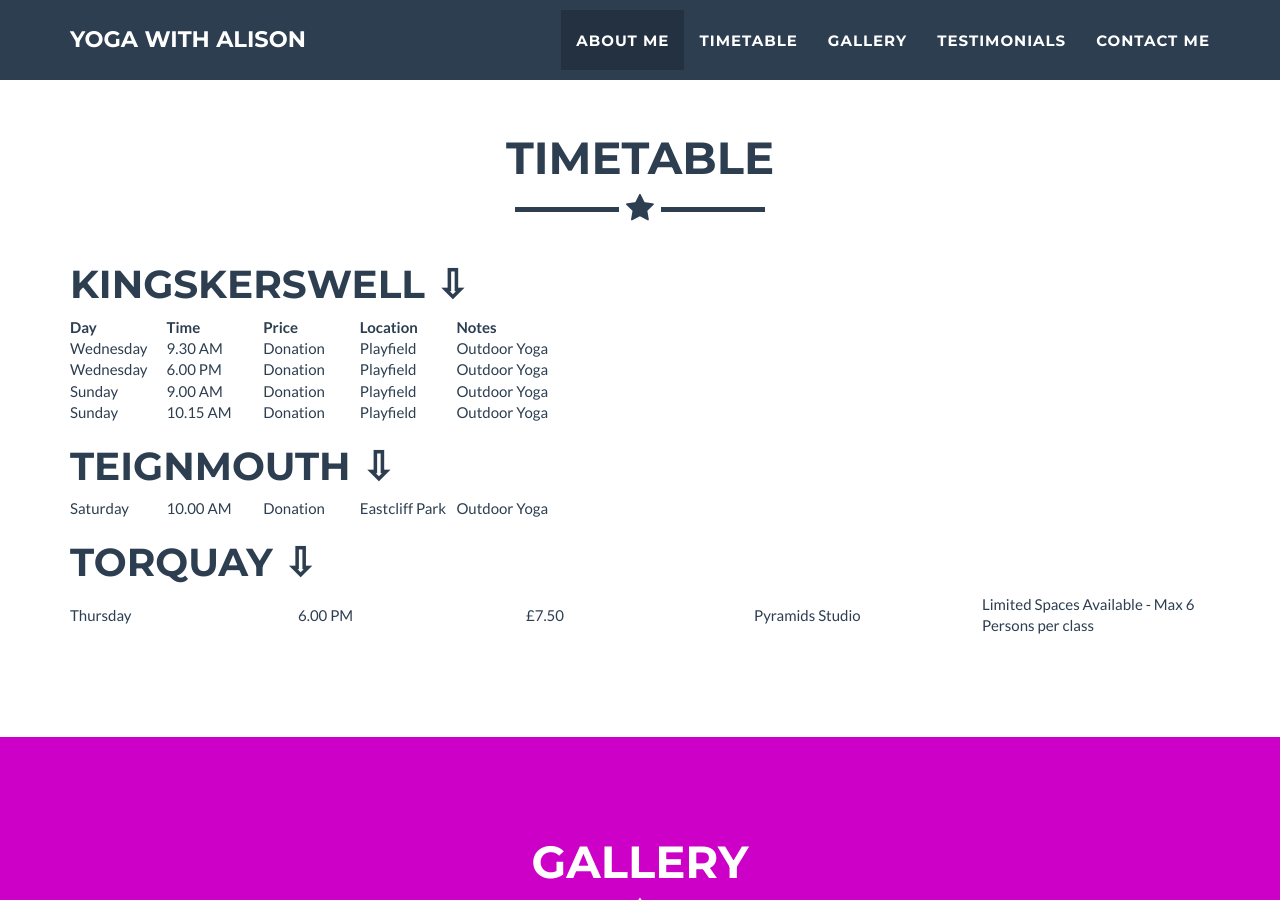
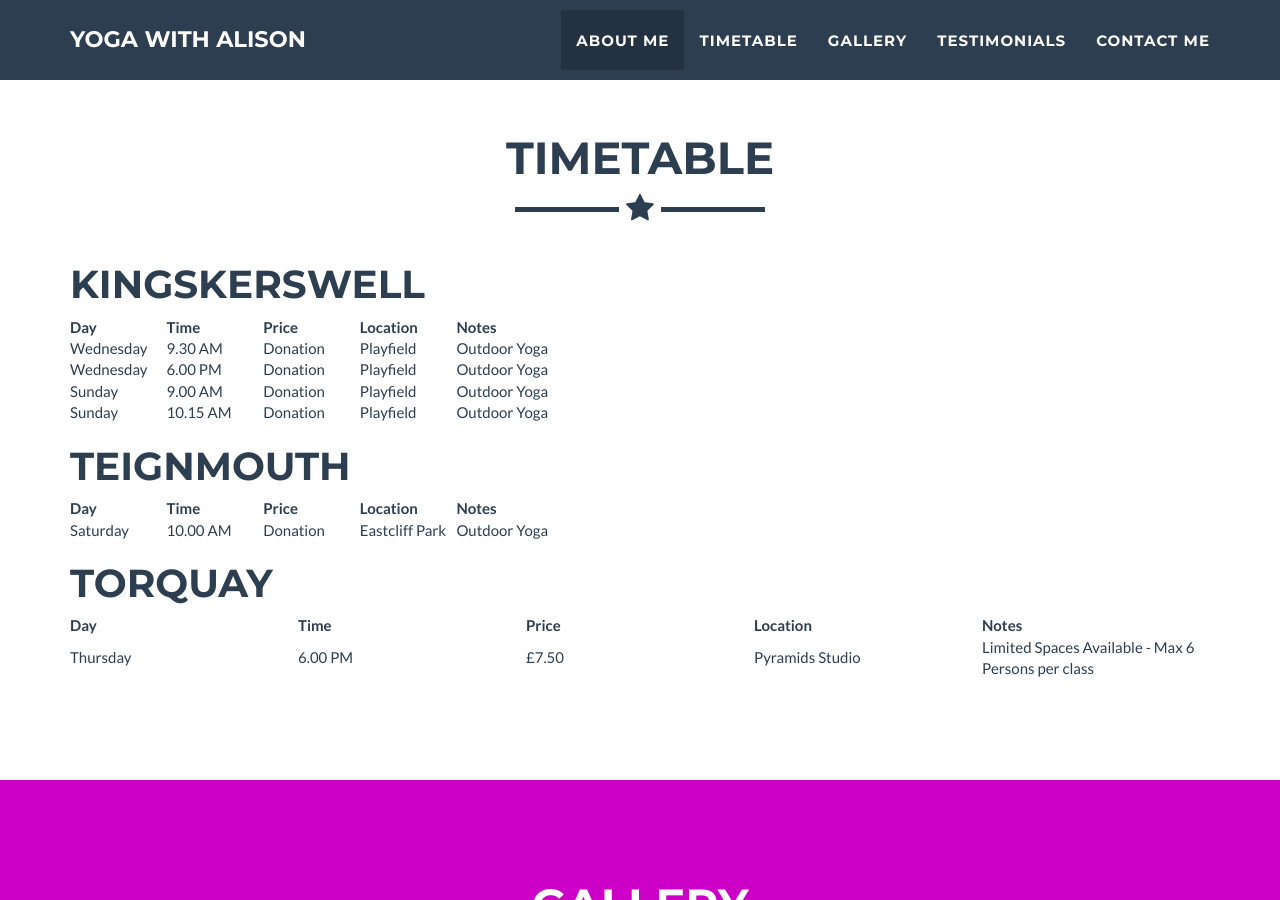
Before and after one commit to YogaWithAlison/yogawithalison.github.io, a Jekyll site: the page built from _posts/2014-07-18-project-1.markdown, in a window 1280 px wide and 900 px high, scrolled down 2247 px. Built offline with Jekyll 4.4.1, drawn with Linux system fonts in a browser that asks for light colours.

Commit message:
timetable

```diff
--- a/_includes/timetable.html
+++ b/_includes/timetable.html
@@ -48,8 +48,15 @@
                         </TR>
                   </TABLE>
 
-                  <H1>Teignmouth &#x21E9</H1>
+                  <H1>Teignmouth</H1>
                   <TABLE id="teignmouth">
+                        <TR>
+                              <TH>Day</TH>
+                              <TH>Time</TH>
+                              <TH>Price</TH>
+                              <TH>Location</TH>
+                              <TH>Notes</TH>
+                        </TR>
                         <TR>
                               <TD>Saturday</TD>
                               <TD>10.00 AM</TD>
@@ -59,8 +66,15 @@
                         </TR>
                   </TABLE>
 
-                  <H1>Torquay &#x21E9</H1>
+                  <H1>Torquay</H1>
                   <TABLE id="torquay">
+                        <TR>
+                              <TH>Day</TH>
+                              <TH>Time</TH>
+                              <TH>Price</TH>
+                              <TH>Location</TH>
+                              <TH>Notes</TH>
+                        </TR>
                         <TR>
                               <TD>Thursday</TD>
                               <TD>6.00 PM</TD>
```
Also changed, not shown: other parts of _includes/timetable.html (+1 -1 lines).
